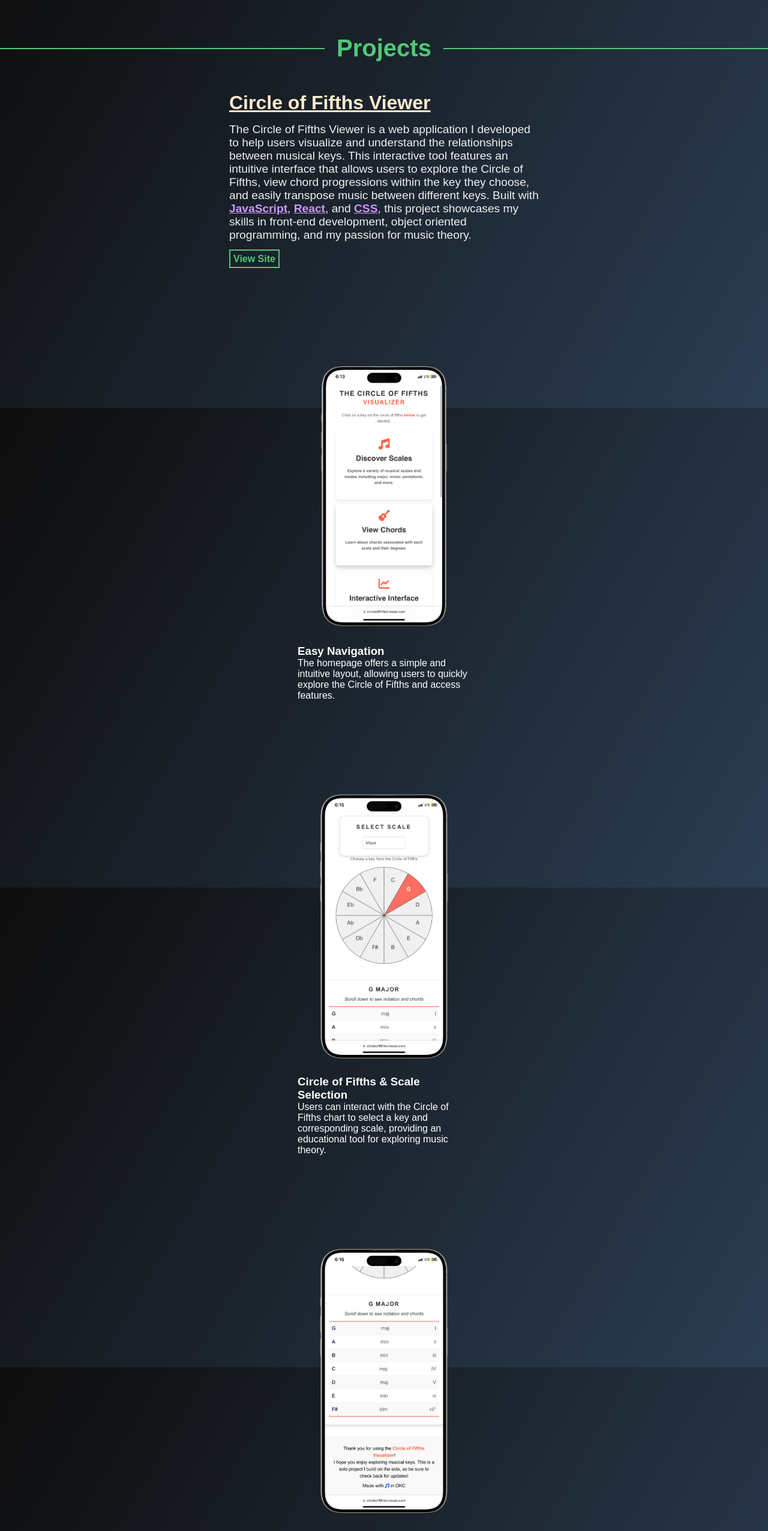
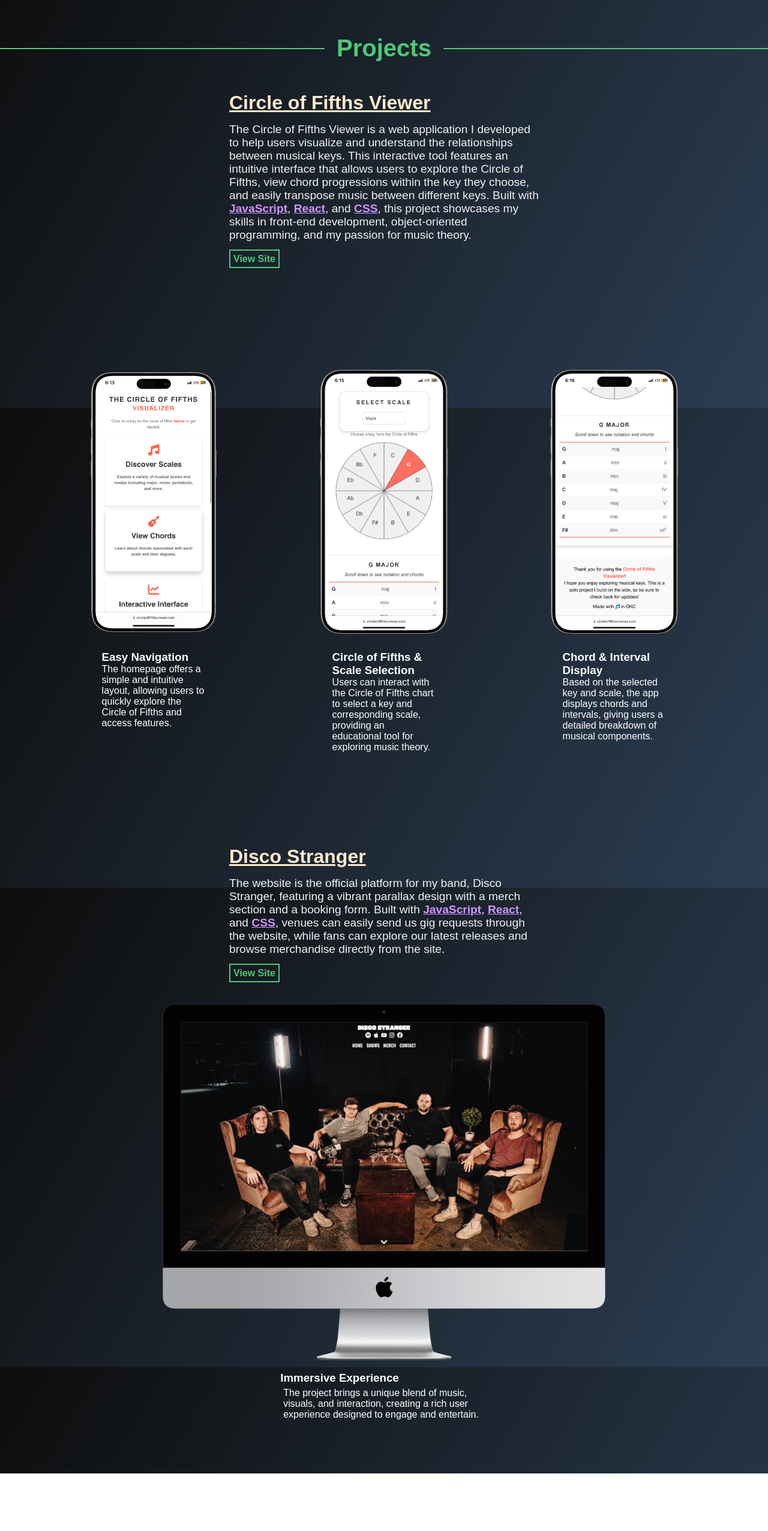
Before and after one commit to ajSeadler/dev-site, a React (Vite) app: page / in a window 1280 px wide. Shown: the part 920-3473 px from the top of the page at 60% size. After the commit the page ends 3377 px from the top, so only its background shows below. Built offline with nearby package versions, Linux system fonts and the light colour scheme.

Commit message:
add second project and stlye

```diff
--- a/src/components/HeroSection.jsx
+++ b/src/components/HeroSection.jsx
@@ -111,7 +111,7 @@ function HeroSection() {
         </div>
       </div>
 
-      <Projects />
+
     </>
   );
 }
--- a/src/components/Home.jsx
+++ b/src/components/Home.jsx
@@ -1,10 +1,12 @@
 import React from "react";
-import HeroSection from "./HeroSection"; // Make sure the path is correct
+import HeroSection from "./HeroSection";
+import Projects from "./Projects"; // Make sure the path is correct
 
 function Home() {
   return (
     <div>
       <HeroSection />
+      <Projects />
     </div>
   );
 }
--- a/src/components/Projects.jsx
+++ b/src/components/Projects.jsx
@@ -1,62 +1,159 @@
-import React from "react";
+import React, { useEffect, useRef, useState } from "react";
+import { motion } from "framer-motion"; // Import necessary hooks
 import "../styles/Projects.css"; // Ensure to create this CSS file
 
 function Projects() {
+  // State to track visibility
+  const [inView, setInView] = useState(false);
+  const projectsRef = useRef(null);
+
+  // Intersection Observer to detect when the projects section is in view
+  useEffect(() => {
+    const observer = new IntersectionObserver(
+      ([entry]) => {
+        if (entry.isIntersecting) {
+          setInView(true);
+        } else {
+          setInView(false);
+        }
+      },
+      { threshold: 0.1 } // Trigger when 10% of the component is in view
+    );
+
+    if (projectsRef.current) {
+      observer.observe(projectsRef.current);
+    }
+
+    return () => {
+      if (projectsRef.current) {
+        observer.unobserve(projectsRef.current);
+      }
+    };
+  }, []);
+
   return (
-    <div className="projects-section">
+    <div id="projects" className="projects-section" ref={projectsRef}>
+      {/* First Project */}
       <div className="main-title-container">
-    <h1 className="main-title">Projects</h1>
-  </div>
-      <div className="project-info-card">
+        <motion.h1
+          className="main-title"
+          initial={{ opacity: 0, y: 50 }} // Start hidden and below
+          animate={inView ? { opacity: 1, y: 0 } : { opacity: 0, y: 50 }}
+          transition={{ duration: 1 }} // Increased transition duration
+        >
+          Projects
+        </motion.h1>
+      </div>
+
+      <motion.div
+        className="project-info-card"
+        initial={{ opacity: 0, y: 50 }} // Start hidden and below
+        animate={inView ? { opacity: 1, y: 0 } : { opacity: 0, y: 50 }}
+        transition={{ duration: 1 }} // Increased transition duration
+      >
         <h2 className="project-title">Circle of Fifths Viewer</h2>
         <p className="project-description">
-        The Circle of Fifths Viewer is a web application I developed to help users visualize and understand the relationships between musical keys. This interactive tool features an intuitive interface that allows users to explore the Circle of Fifths, view chord progressions within the key they choose, and easily transpose music between different keys. Built with <span className="highlight">JavaScript</span>, <span className="highlight">React</span>, and <span className="highlight">CSS</span>, this project showcases my skills in front-end development, object oriented programming, and my passion for music theory.
+          The Circle of Fifths Viewer is a web application I developed to help users visualize and understand the relationships between musical keys. This interactive tool features an intuitive interface that allows users to explore the Circle of Fifths, view chord progressions within the key they choose, and easily transpose music between different keys. Built with{" "}
+          <span className="highlight">JavaScript</span>,{" "}
+          <span className="highlight">React</span>, and{" "}
+          <span className="highlight">CSS</span>, this project showcases my skills in front-end development, object-oriented programming, and my passion for music theory.
         </p>
-        <a href="https://circleoffifthsviewer.com" className="project-link" target="_blank" rel="noopener noreferrer">View Site</a>
+        <a href="https://circleoffifthsviewer.com" className="project-link" target="_blank" rel="noopener noreferrer">
+          View Site
+        </a>
+      </motion.div>
 
-      </div>
       <div className="image-container-projects">
         {/* First Image */}
-        <div className="project-wrapper">
+        <motion.div
+          className="project-wrapper"
+          initial={{ opacity: 0, y: -50 }} // Start hidden and from above
+          animate={inView ? { opacity: 1, y: 0 } : { opacity: 0, y: -50 }}
+          transition={{ duration: 1.5 }} // Increased transition duration
+        >
           <div className="project-image">
             <img src="/2.png" alt="Home Page" />
           </div>
           <div className="text-container-projects">
             <h3 className="project-subtitle">Easy Navigation</h3>
             <p className="project-text">
-            The homepage offers a simple and intuitive layout, allowing users to quickly explore the Circle of Fifths and access features.
+              The homepage offers a simple and intuitive layout, allowing users to quickly explore the Circle of Fifths and access features.
             </p>
           </div>
-        </div>
+        </motion.div>
 
         {/* Second Image */}
-        <div className="project-wrapper">
+        <motion.div
+          className="project-wrapper"
+          initial={{ opacity: 0, y: 50 }} // Start hidden and from below
+          animate={inView ? { opacity: 1, y: 0 } : { opacity: 0, y: 50 }}
+          transition={{ duration: 1.5 }} // Increased transition duration
+        >
           <div className="project-image">
             <img src="/3.png" alt="Scale Selection" />
           </div>
           <div className="text-container-projects">
             <h3 className="project-subtitle">Circle of Fifths & Scale Selection</h3>
             <p className="project-text">
-            Users can interact with the Circle of Fifths chart to select a key and corresponding scale, providing an educational tool for exploring music theory.
+              Users can interact with the Circle of Fifths chart to select a key and corresponding scale, providing an educational tool for exploring music theory.
             </p>
           </div>
-        </div>
+        </motion.div>
 
         {/* Third Image */}
-        <div className="project-wrapper">
+        <motion.div
+          className="project-wrapper"
+          initial={{ opacity: 0, y: -50 }} // Start hidden and from above
+          animate={inView ? { opacity: 1, y: 0 } : { opacity: 0, y: -50 }}
+          transition={{ duration: 1.5 }} // Increased transition duration
+        >
           <div className="project-image">
             <img src="/4.png" alt="Scale Display" />
           </div>
           <div className="text-container-projects">
             <h3 className="project-subtitle">Chord & Interval Display</h3>
             <p className="project-text">
-            Based on the selected key and scale, the app displays chords and intervals, giving users a detailed breakdown of musical components.
+              Based on the selected key and scale, the app displays chords and intervals, giving users a detailed breakdown of musical components.
             </p>
           </div>
-        </div>
+        </motion.div>
       </div>
 
+      {/* Second Project */}
+      <motion.div
+        className="second-project-info-card"
+        initial={{ opacity: 0, y: 50 }} // Start hidden and below
+        animate={inView ? { opacity: 1, y: 0 } : { opacity: 0, y: 50 }}
+        transition={{ duration: 1 }} // Increased transition duration
+      >
+        <h2 className="project-title">Disco Stranger</h2>
+        <p className="project-description">
+          The website is the official platform for my band, Disco Stranger, featuring a vibrant parallax design with a merch section and a booking form. Built with <span className="highlight">JavaScript</span>, <span className="highlight">React</span>, and <span className="highlight">CSS</span>, venues can easily send us gig requests through the website, while fans can explore our latest releases and browse merchandise directly from the site.
+        </p>
+        <a href="https://discostrangermusic.com" className="project-link" target="_blank" rel="noopener noreferrer">
+          View Site
+        </a>
+      </motion.div>
 
+      <div className="image-container-projects">
+        {/* Project Image */}
+        <motion.div
+          className="project-wrapper"
+          initial={{ opacity: 0, y: 30 }} // Start hidden and below
+          animate={inView ? { opacity: 1, y: 0 } : { opacity: 0, y: 30 }}
+          transition={{ duration: 1.5 }} // Increased transition duration
+        >
+          <div className="second-project-image">
+            <img src="/disco-stranger-site.png" alt="Disco Stranger Site" />
+          </div>
+          <div className="second-text-container-projects">
+            <h3 className="project-subtitle">Immersive Experience</h3>
+            <p className="second-project-text">
+              The project brings a unique blend of music, visuals, and interaction, creating a rich user experience designed to engage and entertain.
+            </p>
+          </div>
+        </motion.div>
+      </div>
     </div>
   );
 }
--- a/src/styles/Projects.css
+++ b/src/styles/Projects.css
@@ -39,27 +39,39 @@
   padding: 0px;
 }
 
-/* Image container styling */
-.image-container-projects {
-  display: flex;
-  flex-direction: column; /* Stack images and texts vertically */
-  align-items: center; /* Center images */
-  width: 50%; /* Full width for the container */
+.second-project-text {
+  width: 100%;
+  padding: 5px;
 }
 
+.image-container-projects {
+  display: flex;  /* Changed to flex to arrange images in a row */
+  flex-direction: row; /* Set direction to row */
+  align-items: flex-start; /* Align images to the top */
+  justify-content: space-around; /* Distribute space evenly between items */
+  width: 100%; /* Full width for the container */
+  flex-wrap: wrap; /* Allow wrapping to the next line on smaller screens */
+}
+
+/* Project wrapper styling */
 .project-wrapper {
   display: flex;
-  flex-direction: column; /* Switch to row layout */
-  align-items: center; /* Align items to the top */
-  margin-bottom: 20px;
-  width: 100%;
-  justify-content: space-between;
+  flex-direction: column; /* Keep the text below images in column layout */
+  align-items: center; /* Center items */
+  margin: 10px; /* Reduced margin for better spacing in row layout */
+  width: 30%; /* Set a specific width to allow 3 items in a row */
 }
 
 
 
 
 .project-image img {
+  width: auto; /* Maintain aspect ratio */
+  height: 600px; /* Set a fixed height */
+
+}
+
+.second-project-image img {
   width: auto; /* Maintain aspect ratio */
   height: 600px; /* Set a fixed height */
 
@@ -75,8 +87,16 @@
   flex-direction: column; /* Stack title and text */
   justify-content: center; /* Center vertically */
   width: 50%; /* Full width for text */
+  border-radius: 10px; /* Rounded corners for the text container */
 
-  border-radius: 10px; /* Rounded corners for the text container */
+}
+
+.second-text-container-projects {
+  display: flex;
+  flex-direction: column; /* Stack title and text */
+  justify-content: center; /* Center vertically */
+  width: 100%; /* Full width for text */
+  margin: 3%;
 
 }
 
@@ -84,6 +104,17 @@
 .project-info-card {
 
   border-radius: 10px;
+  padding: 30px; /* Increased padding for larger card */
+  max-width: 50%; /* Set maximum width for the card */
+  margin: auto; /* Center the card */
+  color: #fff; /* Adjust text color to stand out */
+}
+
+/* Info card styling */
+.second-project-info-card {
+
+  border-radius: 10px;
+  margin-top: 10% !important;
   padding: 30px; /* Increased padding for larger card */
   max-width: 50%; /* Set maximum width for the card */
   margin: auto; /* Center the card */
@@ -131,7 +162,12 @@
   }
 
   .image-container-projects {
-    width: 350px; /* Stretch images to full width */
+    flex-direction: column; /* Stack images vertically on smaller screens */
+    align-items: center; /* Center images on smaller screens */
+  }
+
+  .project-wrapper {
+    width: 100%; /* Full width for each project wrapper on mobile */
   }
 
   .project-image img {
@@ -159,4 +195,15 @@
   .text-container-projects {
     width: 75%;
   }
+  .second-project-info-card {
+    max-width: 100%; /* Expand card width on mobile */
+    padding: 20px; /* Adjust padding for mobile */
+  }
+
+  .second-project-image img {
+    height: 16rem;
+    width: auto;
+    margin: auto !important;
+  }
+
 }
```
Also changed, not shown: src/components/Navbar.jsx (+27 -13 lines).
